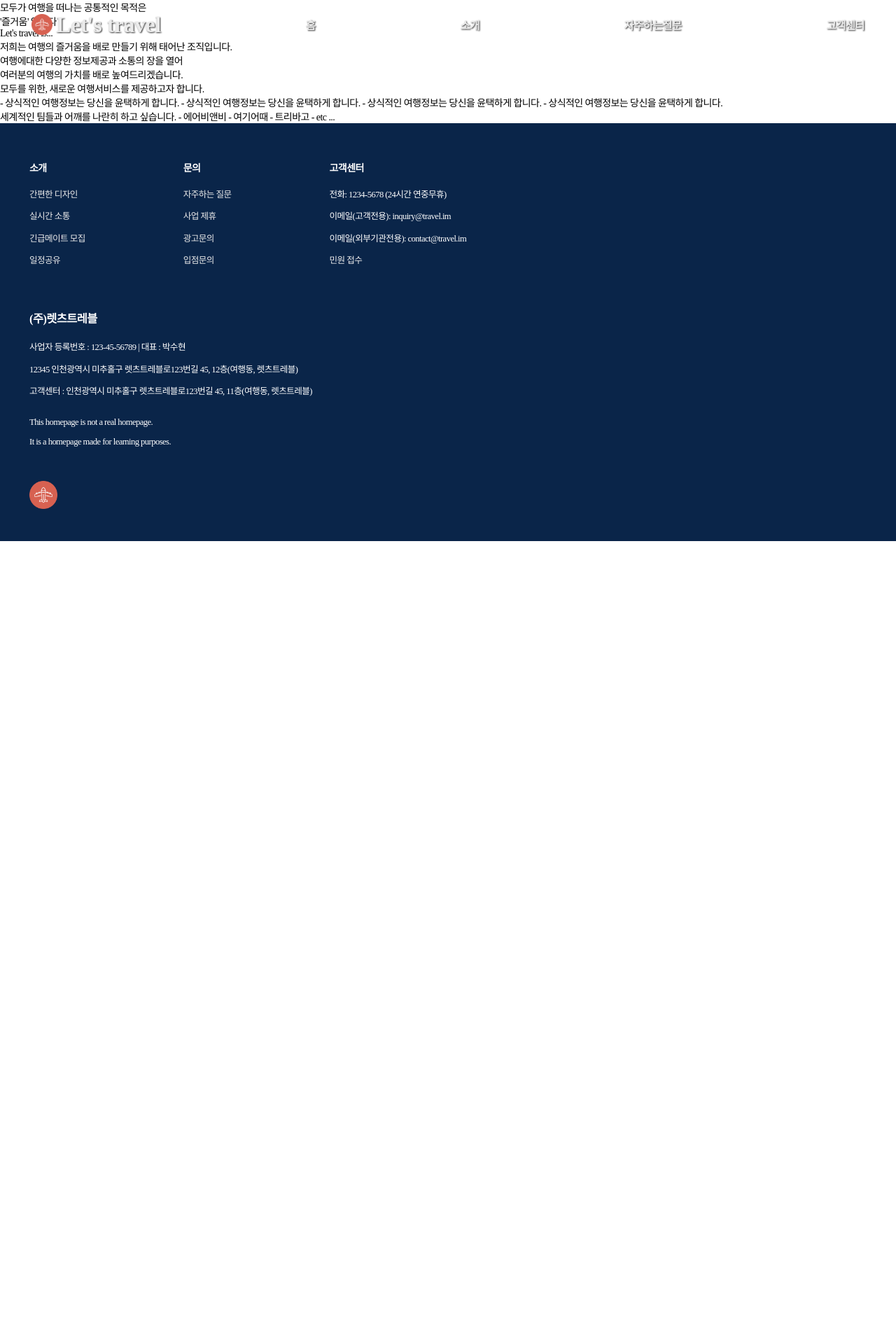
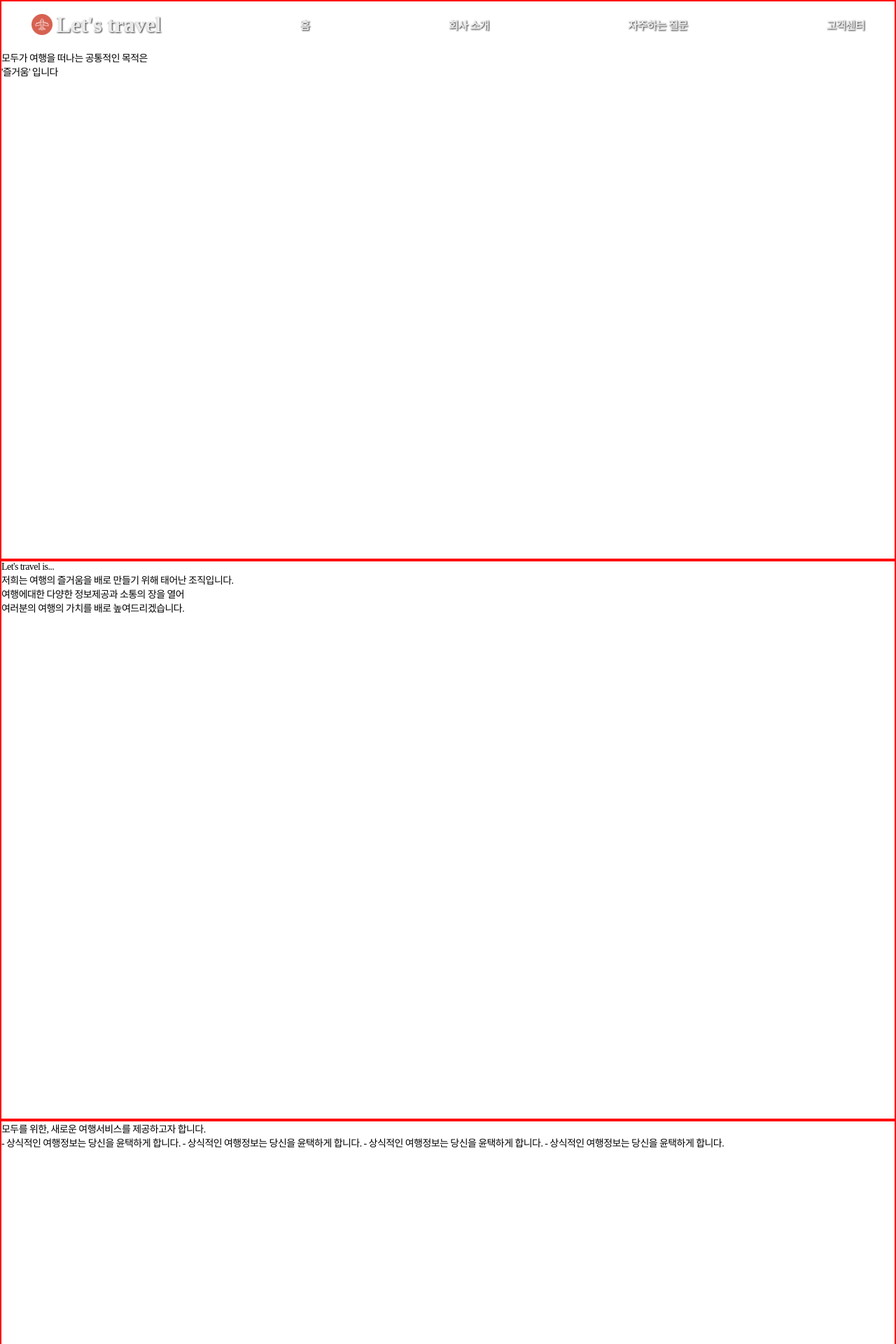
Before and after one commit to psh0121/kukbi_project_self_use_jsp, a Java web app: page /about.jsp in a window 1280 px wide. Shown: the top 1920 px of the page at 70% size. Run offline with Tomcat 11, a stand-in JSP engine, Linux system fonts and the light colour scheme; some web fonts are replaced.

Commit message:
[소개] 화면 구조 및 레이아웃 설정

```diff
--- /dev/null
+++ b/Project/WebContent/about.js
@@ -0,0 +1,89 @@
+(() => {
+
+    // sectionSet: n번째 섹션에 대한 정보집합
+    const sectionSet = [
+        // section0
+        {
+            height: 0,
+            multiplayValue: 1,
+            elemInfo: {
+                section: document.querySelector('.section0')
+            }
+        },
+
+        // section1
+        {
+            height: 0,
+            multiplayValue: 1,
+            elemInfo: {
+                section: document.querySelector('.section1')
+            }
+        },
+
+        // section2
+        {
+            height: 0,
+            multiplayValue: 1,
+            elemInfo: {
+                section: document.querySelector('.section2')
+            }
+        },
+
+        // section3
+        {
+            height: 0,
+            multiplayValue: 1,
+            elemInfo: {
+                section: document.querySelector('.section3')
+            }
+        }
+    ];
+
+    /////////////////////////////////////////////////////////
+    // 일반함수
+
+    // setBlur: scrollY의 값의 위치에 따라 상단바 블러처리
+    // - parameter: x
+    // - return: x
+    const setBlur = function() {
+        if(window.scrollY === 0){
+            document.querySelector('#about-nav').style.backdropFilter = 'blur(0px)';
+        }
+        else {
+            document.querySelector('#about-nav').style.backdropFilter = 'blur(5px)';
+        }
+    }
+
+    // setLayout: window창 크기에 대한 section 사이즈 영역 설정
+    // - parameter: x
+    // - return: x
+    const setLayout = function() {
+        for(let i = 0; i < sectionSet.length; i++){
+            sectionSet[i].height = window.innerHeight * sectionSet[i].multiplayValue;
+            sectionSet[i].elemInfo.section.style.height = `${sectionSet[i].height}px`;
+        }
+    }
+
+    /////////////////////////////////////////////////////////
+    // 이벤트 핸들러
+
+    // 로딩된 후에 발생되는 이벤트
+    window.addEventListener("load", () => {
+    	document.querySelector('.global-nav').id = 'about-nav';
+        setTimeout(function(){
+            window.scrollTo(0, 0);
+        }, 100);
+
+        setLayout();
+    })
+
+    // 스크롤을 진행했을시에 발생되는 이벤트
+    window.addEventListener("scroll", () => {
+        setBlur();
+    })
+
+    // resize시 발생되는 이벤트
+    window.addEventListener("resize", () => {
+        setLayout();
+    })
+})();
--- a/Project/WebContent/about.jsp
+++ b/Project/WebContent/about.jsp
@@ -8,14 +8,14 @@
 
 <!-- 스타일 -->
 <link rel="stylesheet" href="./stylecss/reset.css">
-<link rel="stylesheet" href="./stylecss/style.css">
+<link rel="stylesheet" href="./stylecss/about.css">
 </head>
 <body>
 	<!-- header -->
 	<%@ include file="./fixJSP/header.jsp" %>
 
 	<!-- section0 -->
-	<section>
+	<section class="section0">
 		<!-- 일단 먼저 뒤에 여행느낌 사진 만들고 조금 어둡게 설정하도록 한다. -->
 		<p>
 			모두가 여행을 떠나는 공통적인 목적은<br>
@@ -24,7 +24,7 @@
 	</section>
 
 	<!-- section1 -->
-	<section>
+	<section class="section1">
 		<!-- 우리 기업이 존재하는 이유 -->
 		<p>
 			Let's travel is...<br>
@@ -35,7 +35,7 @@
 	</section>
 
 	<!-- section2 -->
-	<section>
+	<section class="section2">
 		<!-- 이루어 나가고 싶은 목표 -->
 		<p>
 			모두를 위한, 새로운 여행서비스를 제공하고자 합니다.<br>
@@ -48,7 +48,7 @@
 	</section>
 
 	<!-- section3 -->
-	<section>
+	<section class="section3">
 		<!-- 함께 나아가고 싶은 기업들 -->
 		<p>
 			세계적인 팀들과 어깨를 나란히 하고 싶습니다.
@@ -61,5 +61,8 @@
 
 	<!-- footer -->
 	<%@ include file="./fixJSP/footer.jsp" %>
+
+	<!-- 외부파일 JS -->
+	<script src="./about.js"></script>
 </body>
 </html>
--- a/Project/WebContent/fixJSP/header.jsp
+++ b/Project/WebContent/fixJSP/header.jsp
@@ -95,8 +95,8 @@ nav a {
 			</label>
 
 			<a class="global-nav-link" href="index.jsp">홈</a>
-			<a class="global-nav-link" href="about.jsp">소개</a>
-			<a class="global-nav-link" href="fqa.jsp">자주하는질문</a>
+			<a class="global-nav-link" href="about.jsp">회사 소개</a>
+			<a class="global-nav-link" href="fqa.jsp">자주하는 질문</a>
 			<a class="global-nav-link" href="contact.jsp">고객센터</a>
 		</div>
 	</nav>
--- a/Project/WebContent/index.jsp
+++ b/Project/WebContent/index.jsp
@@ -9,6 +9,7 @@
 
 <!-- 스타일 -->
 <link rel="stylesheet" href="./stylecss/reset.css">
+<link rel="stylesheet" href="./stylecss/fix.css">
 <link rel="stylesheet" href="./stylecss/style.css">
 </head>
 
--- /dev/null
+++ b/Project/WebContent/stylecss/about.css
@@ -0,0 +1,19 @@
+@charset 'UTF-8';
+
+.section0 {
+	width: 100%;
+	padding-top: 70px;
+
+}
+
+#about-nav {
+	position: fixed;
+	left: 0;
+	top: 0;
+	width: 100%;
+}
+
+/* test coding */
+.section0, .section1, .section2, .section3 {
+	border: 2px solid red;
+}
```
Also changed, not shown: Project/WebContent/image/about/section0_arrow.png (added), Project/WebContent/image/about/section0_background.jpeg (added), 1 other file.
